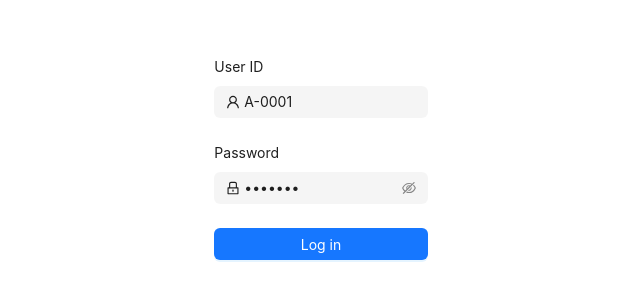
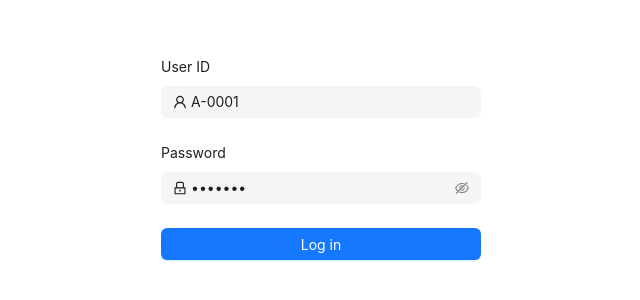
Before and after one commit to SM-Noushan/ph-university-management-client, a React (Vite) app: page /login in a window 1280 px wide. Shown: the part 242-542 px from the top of the page, without its empty margins (319-959 px from the left). Built offline with nearby package versions, Linux system fonts and the light colour scheme.

Commit message:
refactor: form layout

```diff
--- a/src/components/layout/ProtectedByRole/AdminProtected.tsx
+++ b/src/components/ProtectedByRole/AdminProtected.tsx
@@ -1,7 +1,7 @@
 import { Navigate } from "react-router-dom";
-import { USER_ROLE } from "../../../constants";
-import { useAppSelector } from "../../../app/hooks";
-import { selectCurrentUser } from "../../../app/features/auth/authSlice";
+import { USER_ROLE } from "../../constants";
+import { useAppSelector } from "../../app/hooks";
+import { selectCurrentUser } from "../../app/features/auth/authSlice";
 
 export const AdminProtectedRoute = ({
   children,
--- a/src/components/layout/ProtectedByRole/FacultyProtected.tsx
+++ b/src/components/ProtectedByRole/FacultyProtected.tsx
@@ -1,7 +1,7 @@
 import { Navigate } from "react-router-dom";
-import { USER_ROLE } from "../../../constants";
-import { useAppSelector } from "../../../app/hooks";
-import { selectCurrentUser } from "../../../app/features/auth/authSlice";
+import { USER_ROLE } from "../../constants";
+import { useAppSelector } from "../../app/hooks";
+import { selectCurrentUser } from "../../app/features/auth/authSlice";
 
 export const FacultyProtectedRoute = ({
   children,
--- a/src/components/layout/ProtectedByRole/StudentProtected.tsx
+++ b/src/components/ProtectedByRole/StudentProtected.tsx
@@ -1,7 +1,7 @@
 import { Navigate } from "react-router-dom";
-import { USER_ROLE } from "../../../constants";
-import { useAppSelector } from "../../../app/hooks";
-import { selectCurrentUser } from "../../../app/features/auth/authSlice";
+import { USER_ROLE } from "../../constants";
+import { useAppSelector } from "../../app/hooks";
+import { selectCurrentUser } from "../../app/features/auth/authSlice";
 
 export const StudentProtectedRoute = ({
   children,
--- a/src/components/form/PHForm.tsx
+++ b/src/components/form/PHForm.tsx
@@ -1,11 +1,13 @@
 import React from "react";
-import { Form } from "antd";
+import { Button, Form } from "antd";
 import {
   FieldValues,
   FormProvider,
   SubmitErrorHandler,
   useForm,
 } from "react-hook-form";
+import ApiError from "../shared/ApiError";
+import { TResponseError } from "../../types/Global.Types";
 
 type TFormConfig = {
   defaultValues?: Record<string, any>;
@@ -14,9 +16,21 @@ type TFormConfig = {
 type TFormProps = {
   onSubmit: SubmitErrorHandler<FieldValues>;
   children: React.ReactNode;
-} & TFormConfig;
+  submitLabel?: string;
+  isLoading?: boolean;
+  showErrorBelowSubmitBtn?: boolean;
+} & TFormConfig &
+  TResponseError;
 
-export const PHForm = ({ onSubmit, children, defaultValues }: TFormProps) => {
+export const PHForm = ({
+  onSubmit,
+  children,
+  defaultValues,
+  submitLabel = "Submit",
+  isLoading = false,
+  error,
+  showErrorBelowSubmitBtn = false,
+}: TFormProps) => {
   const [form] = Form.useForm();
   const formConfig: TFormConfig = {};
   if (defaultValues) formConfig["defaultValues"] = defaultValues;
@@ -39,6 +53,11 @@ export const PHForm = ({ onSubmit, children, defaultValues }: TFormProps) => {
         style={{ width: "100%" }}
       >
         {children}
+        {!showErrorBelowSubmitBtn && <ApiError error={error} />}
+        <Button block type="primary" htmlType="submit" loading={isLoading}>
+          {submitLabel}
+        </Button>
+        {showErrorBelowSubmitBtn && <ApiError error={error} />}
       </Form>
     </FormProvider>
   );
--- /dev/null
+++ b/src/components/form/PHFormWrapperLayout.tsx
@@ -0,0 +1,18 @@
+import React from "react";
+import { Col, Flex } from "antd";
+
+const PHFormWrapperLayout = ({
+  children,
+  style = { height: "100%" },
+}: {
+  children: React.ReactNode;
+  style?: Record<string, string>;
+}) => {
+  return (
+    <Flex align="center" justify="center" style={style}>
+      <Col span={6}>{children}</Col>
+    </Flex>
+  );
+};
+
+export default PHFormWrapperLayout;
--- a/src/pages/Login.tsx
+++ b/src/pages/Login.tsx
@@ -1,14 +1,13 @@
 import React from "react";
 import { toast } from "sonner";
-import { Button, Col, Flex } from "antd";
 import { verifyToken } from "../utils";
 import { useAppDispatch } from "../app/hooks";
 import { useNavigate } from "react-router-dom";
 import { PHForm, PHInput } from "../components/form";
-import ApiError from "../components/shared/ApiError";
 import { LockOutlined, UserOutlined } from "@ant-design/icons";
 import { setUser, TUser } from "../app/features/auth/authSlice";
 import { useLoginMutation } from "../app/features/auth/authApi";
+import PHFormWrapperLayout from "../components/form/PHFormWrapperLayout";
 
 const Login: React.FC = () => {
   const navigate = useNavigate();
@@ -32,11 +31,14 @@ const Login: React.FC = () => {
     }
   };
   return (
-    <Flex align="center" justify="center" style={{ height: "100vh" }}>
-      <Col span={4}>
+    <PHFormWrapperLayout style={{ height: "100vh" }}>
       <PHForm
         onSubmit={onSubmit}
         defaultValues={{ id: "A-0001", password: "admin12" }}
+        submitLabel="Log in"
+        error={error}
+        isLoading={isLoading}
+        showErrorBelowSubmitBtn={true}
       >
         <PHInput
           type="text"
@@ -70,14 +72,8 @@ const Login: React.FC = () => {
             },
           ]}
         />
-
-          <Button block type="primary" htmlType="submit" disabled={isLoading}>
-            Log in
-          </Button>
-          <ApiError error={error} />
       </PHForm>
-      </Col>
-    </Flex>
+    </PHFormWrapperLayout>
   );
 };
 
--- a/src/pages/admin/academicManagement/academicFaculty/CreateAcademicFaculty.tsx
+++ b/src/pages/admin/academicManagement/academicFaculty/CreateAcademicFaculty.tsx
@@ -1,9 +1,8 @@
 import { toast } from "sonner";
-import { Button, Col, Flex } from "antd";
 import { FileTextOutlined } from "@ant-design/icons";
 import { FieldValues, SubmitHandler } from "react-hook-form";
-import ApiError from "../../../../components/shared/ApiError";
 import { PHForm, PHInput } from "../../../../components/form";
+import PHFormWrapperLayout from "../../../../components/form/PHFormWrapperLayout";
 import { useCreateAcademicFacultyMutation } from "../../../../app/features/admin/academicManagement/academicFaculty";
 
 const CreateAcademicFaculty = () => {
@@ -22,9 +21,13 @@ const CreateAcademicFaculty = () => {
     }
   };
   return (
-    <Flex align="center" justify="center" style={{ height: "100%" }}>
-      <Col span={6}>
-        <PHForm onSubmit={onSubmit}>
+    <PHFormWrapperLayout>
+      <PHForm
+        onSubmit={onSubmit}
+        submitLabel="Create Academic Faculty"
+        isLoading={isLoading}
+        error={error}
+      >
         <PHInput
           type={"text"}
           name={"name"}
@@ -38,13 +41,8 @@ const CreateAcademicFaculty = () => {
           ]}
           prefix={<FileTextOutlined />}
         />
-          <Button block type="primary" htmlType="submit" loading={isLoading}>
-            Create Academic Faculty
-          </Button>
-          <ApiError error={error} />
       </PHForm>
-      </Col>
-    </Flex>
+    </PHFormWrapperLayout>
   );
 };
 
--- a/src/pages/admin/academicManagement/academicSemester/CreateAcademicSemester.tsx
+++ b/src/pages/admin/academicManagement/academicSemester/CreateAcademicSemester.tsx
@@ -5,11 +5,10 @@ import {
   semesterNameOptions,
   yearOptions,
 } from "../../../../constants";
-import { Button, Col, Flex } from "antd";
 import { FieldValues, SubmitHandler } from "react-hook-form";
-import ApiError from "../../../../components/shared/ApiError";
 import { PHForm, PHInput } from "../../../../components/form";
-import { BookOutlined, CalendarOutlined } from "@ant-design/icons";
+import { AuditOutlined, CalendarOutlined } from "@ant-design/icons";
+import PHFormWrapperLayout from "../../../../components/form/PHFormWrapperLayout";
 import { useCreateSemesterMutation } from "../../../../app/features/admin/academicManagement/academicSemesterApi";
 
 const inputConfigs = [
@@ -25,7 +24,7 @@ const inputConfigs = [
       },
     ],
     selectOptions: semesterNameOptions,
-    prefix: <BookOutlined />,
+    prefix: <AuditOutlined />,
   },
   {
     type: "select",
@@ -94,9 +93,13 @@ const CreateAcademicSemester = () => {
     }
   };
   return (
-    <Flex align="center" justify="center" style={{ height: "100%" }}>
-      <Col span={6}>
-        <PHForm onSubmit={onSubmit}>
+    <PHFormWrapperLayout>
+      <PHForm
+        onSubmit={onSubmit}
+        error={error}
+        submitLabel="  Create Semester"
+        isLoading={isLoading}
+      >
         {inputConfigs.map((config, index) => (
           <PHInput
             key={index}
@@ -109,13 +112,8 @@ const CreateAcademicSemester = () => {
             prefix={config.prefix}
           />
         ))}
-          <Button block type="primary" htmlType="submit" loading={isLoading}>
-            Create Semester
-          </Button>
-          <ApiError error={error} />
       </PHForm>
-      </Col>
-    </Flex>
+    </PHFormWrapperLayout>
   );
 };
 
--- a/src/utils/routesGenerator.tsx
+++ b/src/utils/routesGenerator.tsx
@@ -5,7 +5,7 @@ import {
   AdminProtectedRoute,
   FacultyProtectedRoute,
   StudentProtectedRoute,
-} from "../components/layout/ProtectedByRole";
+} from "../components/ProtectedByRole";
 
 // Function to wrap the route element based on the role
 const wrapWithRoleBasedRoute = (
```
Also changed, not shown: src/components/form/PHInput.tsx (+0 -19 lines), src/components/ProtectedByRole/index.ts (renamed from src/components/layout/ProtectedByRole/index.ts). Lines whose indentation alone changed are shown as unchanged.
